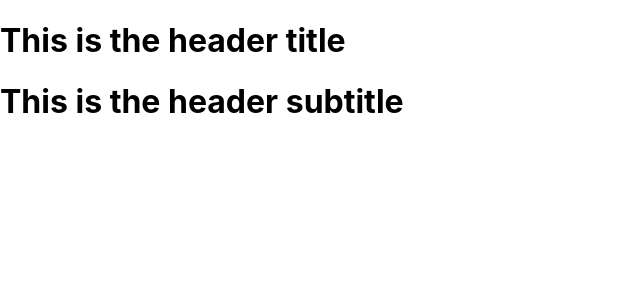
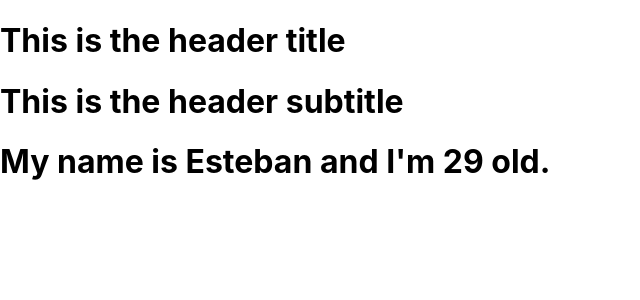
Before and after one commit to Esteban26/react_tutorial, a React (Create React App) app in the folder 04-create-hello-world/: page / in a window 1280 px wide. Shown: the top 300 px of the page, without its empty margins (0-640 px from the left). Built offline with nearby package versions, Linux system fonts and the light colour scheme.

Commit message:
Interpolate JSX

```diff
--- a/04-create-hello-world/src/App.js
+++ b/04-create-hello-world/src/App.js
@@ -4,9 +4,13 @@ import './App.css';
 import Header from './components/Header.jsx'
 
 function App() {
+  const name = 'Esteban'
+  const age = '29'
+
   return (
     <>
       <Header />
+      <h1>My name is {name} and I'm {age} old.</h1>
     </>
   );
 }
```
